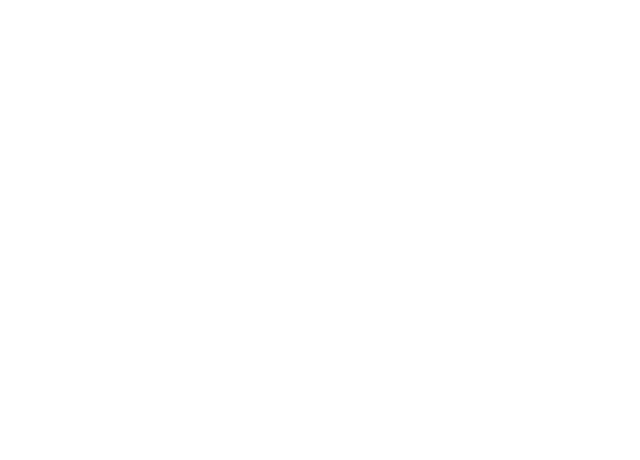
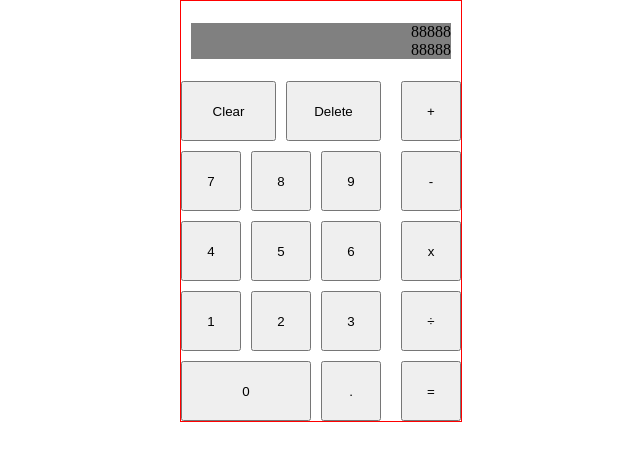
Before and after one commit to Orbito7/jsCalculator, a plain HTML site: page index.html in a window 1280 px wide. Shown: the whole page, without its empty margins (319-959 px from the left). Drawn offline with Linux system fonts and the light colour scheme.

Commit message:
Created layout for calculator with basic styling no functions

```diff
--- a/index.html
+++ b/index.html
@@ -3,9 +3,46 @@
     <head>
         <meta lang="en" charset="UTF-8">
         <title>Calculator</title>
-        <style src="style.css" rel="stylesheet"></style>
+        <link rel="stylesheet" href="style.css">
     </head>
     <body>
+        <div class="calc-body">
+            <div class="calc-screen">
+                <div class="equation-screen">88888</div>
+                <div class="answer-screen">88888</div>
+            </div>
+
+            <div class="button-container">
+                <div class="left-side-buttons">
+                    <div class="clear-buttons">
+                        <button class="clear-button">Clear</button>
+                        <button class="delete-button">Delete</button>
+                    </div>
+                    <div class="number-buttons">
+                        <button>7</button>
+                        <button>8</button>
+                        <button>9</button>
+                        <button>4</button>
+                        <button>5</button>
+                        <button>6</button>
+                        <button>1</button>
+                        <button>2</button>
+                        <button>3</button>
+                        <button class="number-zero">0</button>
+                        <button>.</button>
+                    </div>
+                </div>
+
+                <div class="right-side-buttons">
+                        <button>+</button>
+                        <button>-</button>
+                        <button>x</button>
+                        <button>÷</button>
+                        <button>=</button>
+                </div>
+            </div>
+
+        </div>
 
 
         <script src="script.js"></script>
--- a/style.css
+++ b/style.css
@@ -0,0 +1,97 @@
+* {
+    margin: 0;
+    box-sizing: border-box;
+    /* outline: 1px solid red; */
+}
+
+body {
+    display: flex;
+    align-items: center;
+    justify-content: center;
+}
+
+.calc-body {
+    display: flex;
+    flex-direction: column;
+    max-width: 40%;
+    justify-content: center;
+    align-items: center;
+    border: 1px solid red;
+}
+
+.calc-screen {
+    display:flex;
+    flex-direction: column;
+    justify-content: center;
+    align-items: center;
+    height: 80px;
+    width: 280px;
+}
+
+.equation-screen{
+    width: 260px;
+    text-align: end;
+    color: black;
+    background-color: grey;
+}
+
+.answer-screen {
+    width: 260px;
+    text-align: end;
+    color: black;
+    background-color: grey;
+}
+
+.button-container {
+    display: flex;
+    flex-direction: row;
+}
+
+.left-side-buttons {
+    display: flex;
+    flex-direction: column;
+}
+
+.number-buttons {
+    display: flex;
+    flex-wrap: wrap;
+    gap:10px;
+    width:200px;
+    margin-top: 10px;
+}
+
+.number-buttons button {
+    width: 60px;
+    height: 60px;
+}
+
+.number-zero {
+    flex: 0 0 130px;
+    width: 130px;
+}
+
+.right-side-buttons {
+    display: flex;
+    flex-direction: column;
+    justify-content: center;
+    align-items: end;
+    gap: 10px;
+    width: 80px;
+}
+
+.right-side-buttons button{
+    width: 60px;
+    height: 60px;
+}
+
+.clear-buttons {
+    display: flex;
+    justify-content: space-between;
+    align-items: center;
+    gap: 10px;
+}
+
+.clear-buttons button {
+    width: 95px;
+    height: 60px
+}
```
